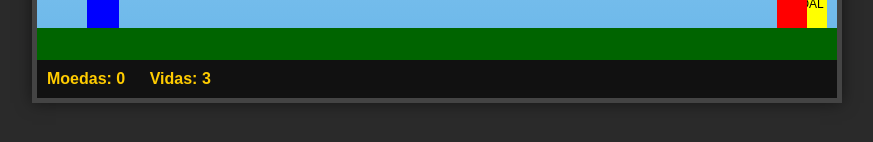
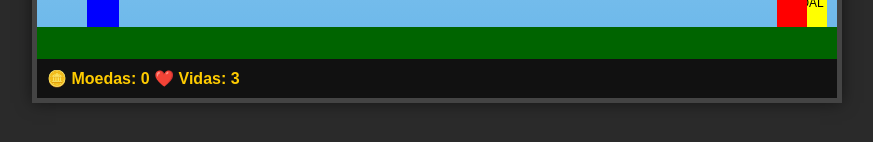
Before and after one commit to camilesilva-eng/quiz-interativo, a plain HTML site: page index.html in a window 1280 px wide. Shown: the part 550-692 px from the top of the page, without its empty margins (203-1076 px from the left). Drawn offline with Linux system fonts and the light colour scheme.

Commit message:
Update index.html

```diff
--- a/index.html
+++ b/index.html
@@ -1,18 +1,18 @@
- <!DOCTYPE html>
+<!DOCTYPE html>
 <html lang="pt-br">
 <head>
     <meta charset="UTF-8">
     <meta name="viewport" content="width=device-width, initial-scale=1.0">
     <title>Aventura Pixel Art da Menina</title>
     <link rel="stylesheet" href="style.css">
-</head>
+    </head>
 <body>
     <div id="game-container">
         <h1 id="level-title">Carregando Jogo...</h1>
         <canvas id="game-canvas" width="800" height="400"></canvas>
         <div id="info-bar">
-            <span>Moedas: <span id="coin-count">0</span></span>
-            <span style="margin-left: 20px;">Vidas: <span id="life-count">3</span></span>
+            <span>🪙 Moedas: <span id="coin-count">0</span></span>
+            <span>❤️ Vidas: <span id="life-count">3</span></span>
         </div>
     </div>
     <script src="script.js"></script>
```
